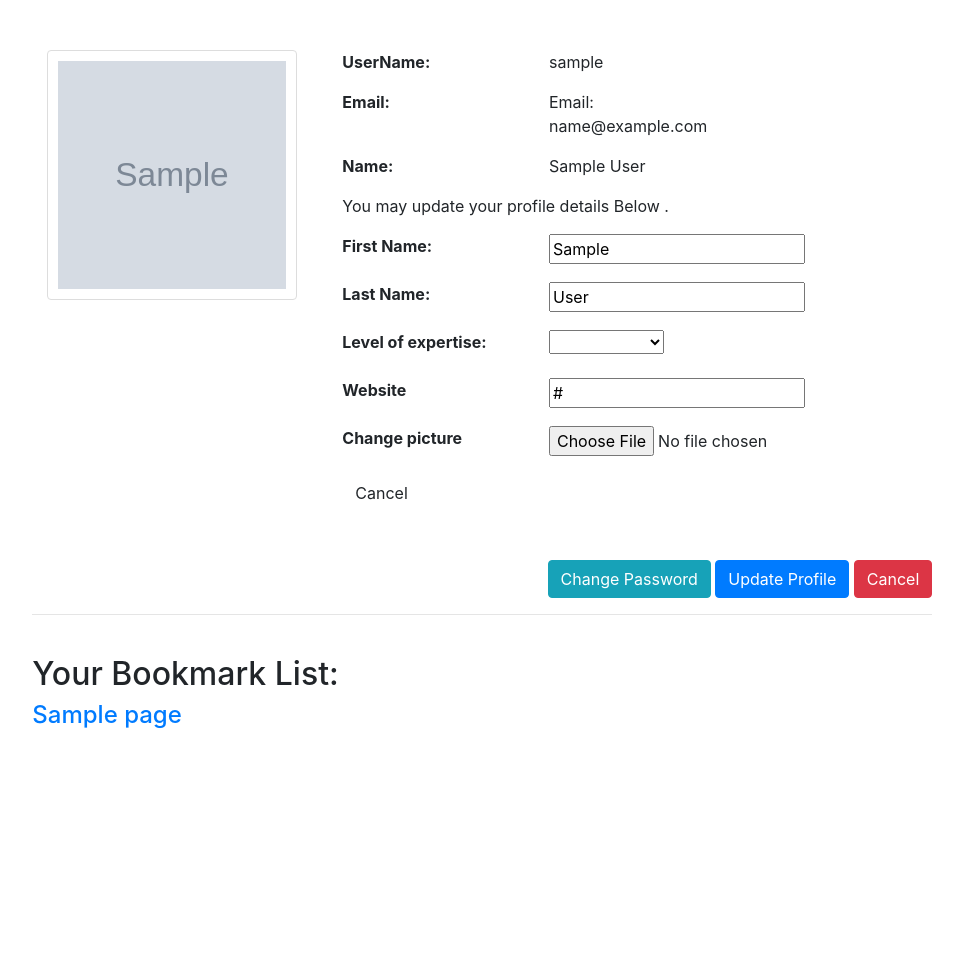
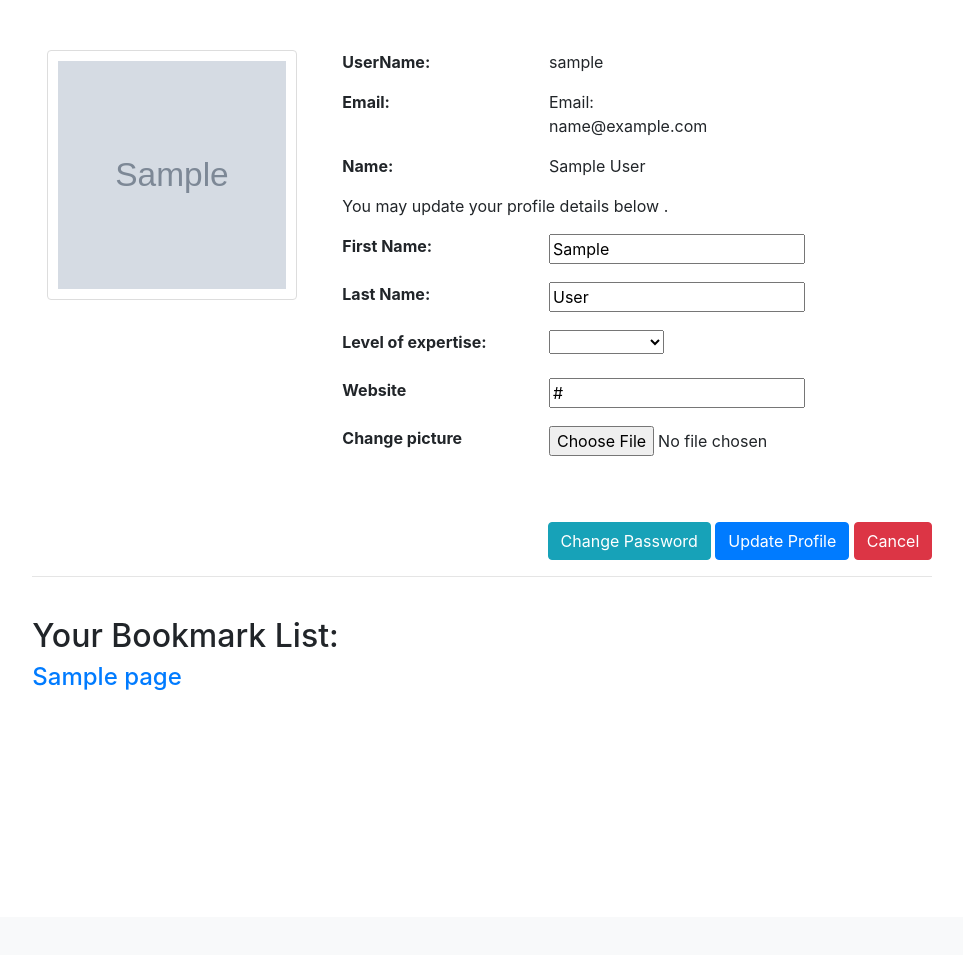
Before and after one commit to danielyipyip/ITECH_project, a Django app: a page that uses templates/rango/userprofile.html in a window 1280 px wide. Shown: the part 318-1273 px from the top of the page, without its empty margins (211-1174 px from the left). After the commit the page ends 1008 px from the top, so only its background shows below. Run offline with Django 3.2, Linux system fonts and the light colour scheme; a user stored in the database is signed in; tables that the repository leaves empty hold one stand-in row (values such as "Sample post"); grey boxes marked "Sample" are stand-in pictures; some libraries are stand-ins or nearby versions.

Commit message:
Fixed Minor issue

```diff
--- a/templates/rango/userprofile.html
+++ b/templates/rango/userprofile.html
@@ -72,7 +72,7 @@ Profile Page
                 </div>
             </div>
             <div container pt-5>
-            <p>You may update your profile details Below .</p>
+            <p>You may update your profile details below .</p>
             <form class="form-horizontal" role="form" method="post" action="." enctype="multipart/form-data">
             {% csrf_token %}
 
@@ -118,15 +118,6 @@ Profile Page
                 </div>
                 <div class="col-sm-4">
                     <p>{{ form.picture }}</p>
-                </div>
-            </div>
-
-            <div class ="row">
-                <div class="col-sm-4">
-                    <a href="{% url 'rango:index' %}" class="btn" role="button">Cancel</a>
-                </div>
-                <div class="col-sm-4">
-                    <p></p>
                 </div>
             </div>
 
```
